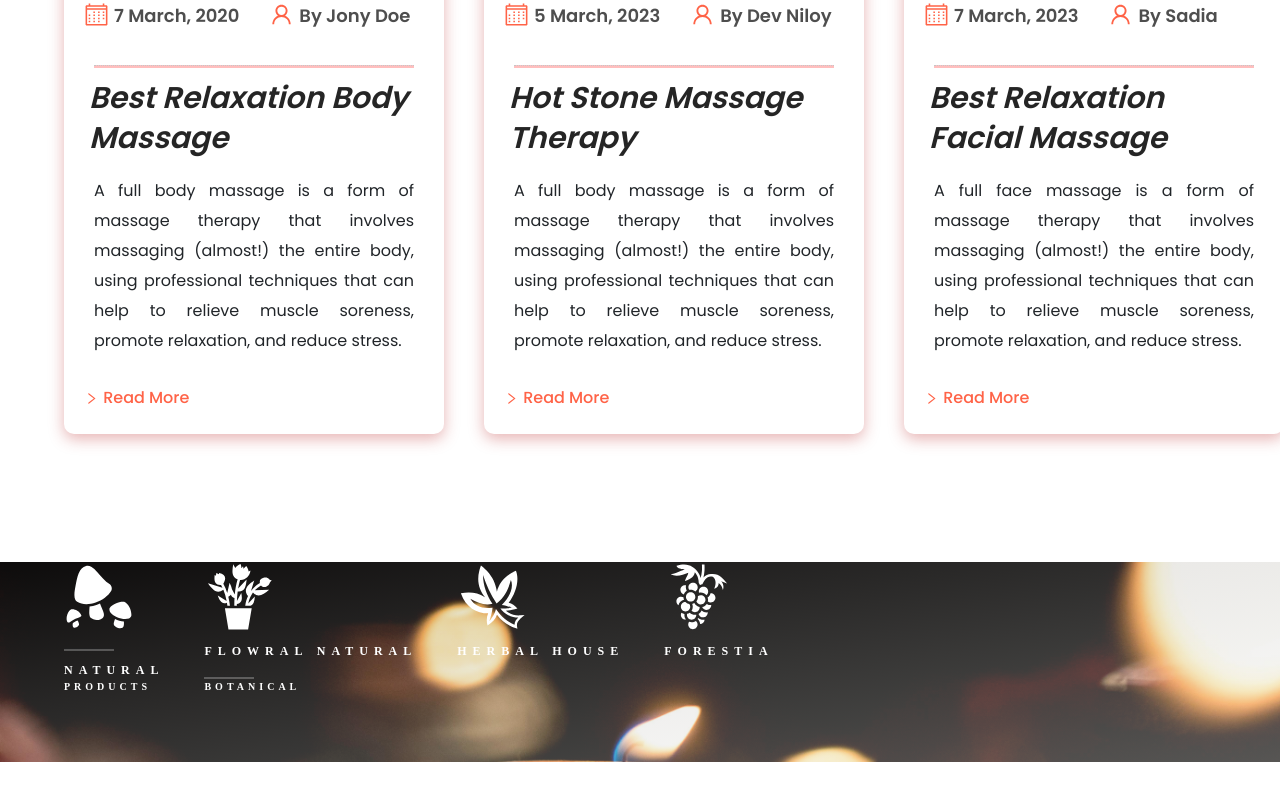
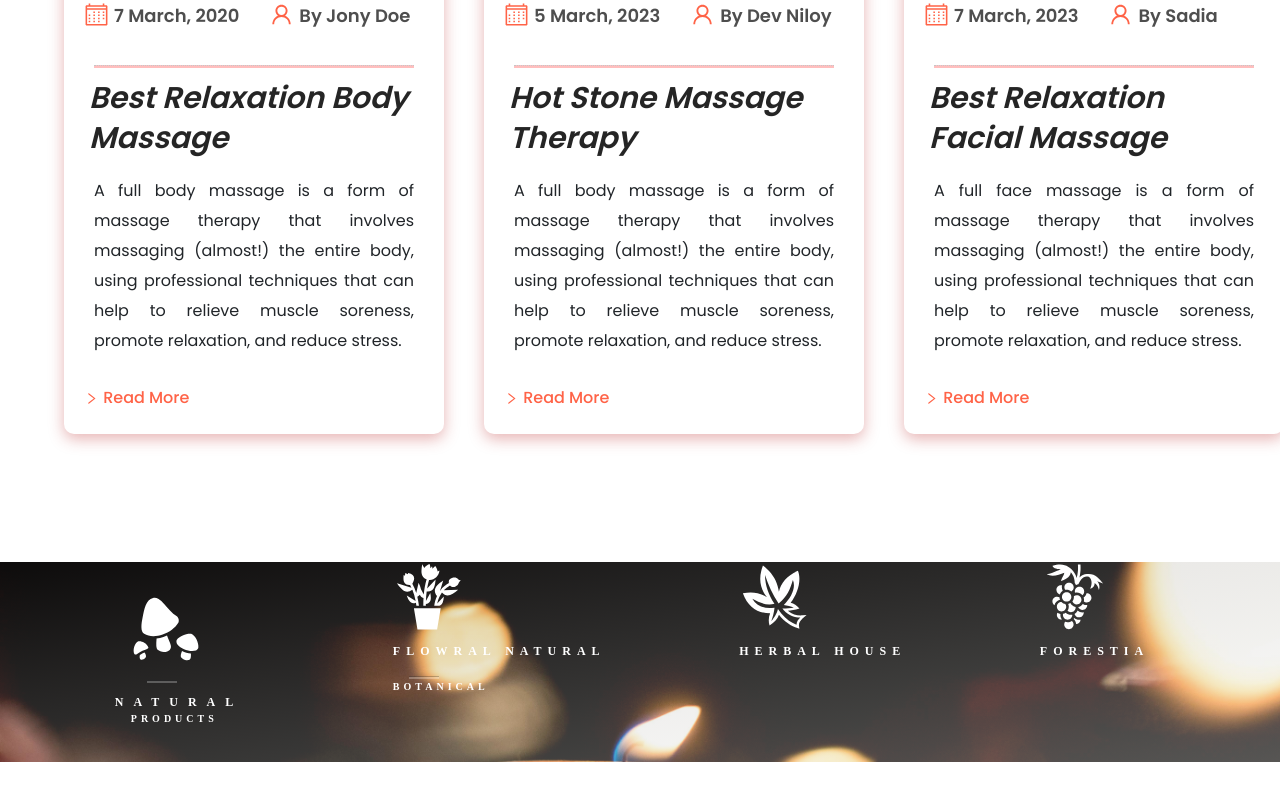
Before and after one commit to TamannaAfroz2666/Parlour-BD-Page, a React (Create React App) app: page / in a window 1280 px wide. Shown: the part 6287-7087 px from the top of the page. Built offline with nearby package versions, Linux system fonts and the light colour scheme; the HTML template or start-up script is replaced by a standard one.

Commit message:
update mushroom sections

```diff
--- a/src/components/Background/Background.css
+++ b/src/components/Background/Background.css
@@ -26,14 +26,20 @@
 }
 .contentsOfBg{
     display: flex;
-    gap: 40px;
+    justify-content: space-around;
+    /* margin: 5rem 0 0 0;  */
 }
+/* mushroom part */
+.mushroomPart{
+    margin-top: 2rem;
+}
+/* .mashIcon{
+
+} */
 .lineBreak1{
-    width: 50px;
+    width: 30px;
     padding: 1px;
-
-
-   /* margin: 0 30px; */
+    margin-left: 1rem;
 }
 .bg_titlesContent{
     bottom: 1rem ;
@@ -44,9 +50,14 @@
     font-weight: 600;
     color: #fff;
     text-transform: uppercase;
-    letter-spacing: 6px;
+    letter-spacing: 10px;
     font-family: serif;
-    padding: 10px 0 0 0;
+    padding: 10px 0rem 0 0;
+    right: 1rem;
+    position: relative;
+
+
+    /* text-align: center; */
 
 }
 .bgSubTitle{
--- a/src/components/Background/Background.js
+++ b/src/components/Background/Background.js
@@ -9,7 +9,7 @@ const Background = () => {
                 <div className="backgroundContent">
                     <div className="contentsOfBg">
                         <div className="mushroomPart">
-                            <span> <GiMushrooms color='white' size={70} /> </span>
+                            <span className='mashIcon'> <GiMushrooms color='white' size={70} /> </span>
                             <div className="lineBreaker">
                                 <hr color='white' className='lineBreak1' />
                             </div>
```
